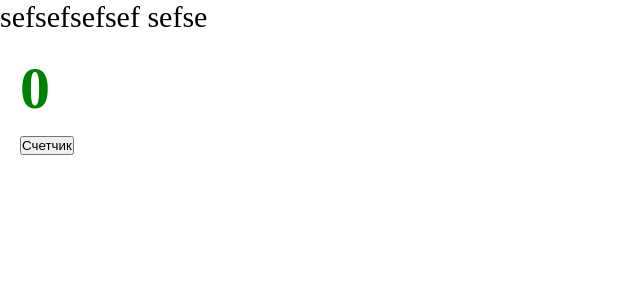
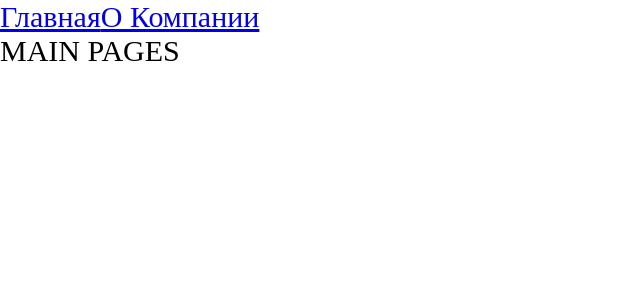
Before and after one commit to prof-net/ulby-front, a React app: page / in a window 1280 px wide. Shown: the top 300 px of the page, without its empty margins (0-640 px from the left). Built offline with nearby package versions, Linux system fonts and the light colour scheme.

Commit message:
code splitting Lazy Suspence

```diff
--- a/config/dev/buildDevServer.ts
+++ b/config/dev/buildDevServer.ts
@@ -4,6 +4,7 @@
 export function buildDevServer(options: BuildOptions): DevServerConfiguration {
     return {
         port: options.port,
-        open: true
+        open: true,
+        historyApiFallback: true
     }
 }
--- a/package.json
+++ b/package.json
@@ -15,6 +15,7 @@
     "@types/node": "^17.0.21",
     "@types/react": "^17.0.39",
     "@types/react-dom": "^17.0.11",
+    "@types/react-router-dom": "^5.3.3",
     "@types/webpack": "^5.28.0",
     "@types/webpack-dev-server": "^4.7.2",
     "css-loader": "^6.6.0",
@@ -32,6 +33,7 @@
   },
   "dependencies": {
     "react": "^17.0.2",
-    "react-dom": "^17.0.2"
+    "react-dom": "^17.0.2",
+    "react-router-dom": "^6.2.1"
   }
 }
--- a/src/App.tsx
+++ b/src/App.tsx
@@ -1,12 +1,21 @@
-import React from 'react';
-import Counter from "./components/Counter";
+import React, {Suspense} from 'react';
 import './index.scss';
+import {Link, Route, Routes} from "react-router-dom";
+import {AboutPageAsync} from "./pages/AboutPages/AboutPage.async";
+import {MainPageAsync} from "./pages/MainPages/MainPage.async";
 
 const App = () => {
     return (
         <div className="app">
-            sefsefsefsef sefse
-            <Counter />
+            <Link to={'/'}>Главная</Link>
+            <Link to={'/about'}>О Компании</Link>
+            <Suspense fallback={<div>Загрузка</div>} >
+                <Routes>
+                    <Route path={'/about'} element={<AboutPageAsync/>}/>
+                    <Route path={'/'} element={<MainPageAsync/>}/>
+                </Routes>
+            </Suspense>
+
         </div>
     );
 };
--- a/src/index.tsx
+++ b/src/index.tsx
@@ -1,6 +1,9 @@
 import {render} from "react-dom";
 import App from "./App";
+import {BrowserRouter} from "react-router-dom";
 
 render(
-    <App />,
+    <BrowserRouter>
+        <App />
+    </BrowserRouter>,
     document.getElementById("root"));
--- /dev/null
+++ b/src/pages/AboutPages/AboutPage.async.tsx
@@ -0,0 +1,3 @@
+import {lazy} from "react";
+
+export const AboutPageAsync = lazy(() => import('./AboutPage'));
--- /dev/null
+++ b/src/pages/AboutPages/AboutPage.tsx
@@ -0,0 +1,11 @@
+import React from 'react';
+
+const AboutPage = () => {
+    return (
+        <div>
+            ABOUT PAGES
+        </div>
+    );
+};
+
+export default AboutPage;
--- /dev/null
+++ b/src/pages/MainPages/MainPage.async.tsx
@@ -0,0 +1,3 @@
+import {lazy} from "react";
+
+export const MainPageAsync = lazy(() => import('./MainPage'));
--- /dev/null
+++ b/src/pages/MainPages/MainPage.tsx
@@ -0,0 +1,11 @@
+import React from 'react';
+
+const MainPage = () => {
+    return (
+        <div>
+            MAIN PAGES
+        </div>
+    );
+};
+
+export default MainPage;
--- a/tsconfig.json
+++ b/tsconfig.json
@@ -2,7 +2,7 @@
   "compilerOptions": {
     "outDir": "./dist/",
     "noImplicitAny": true,
-    "module": "es6",
+    "module": "es2020",
     "target": "es5",
     "jsx": "react-jsx",
     "allowJs": true,
```
Also changed, not shown: 1 other file (tests, documents, lock files or other folders).
